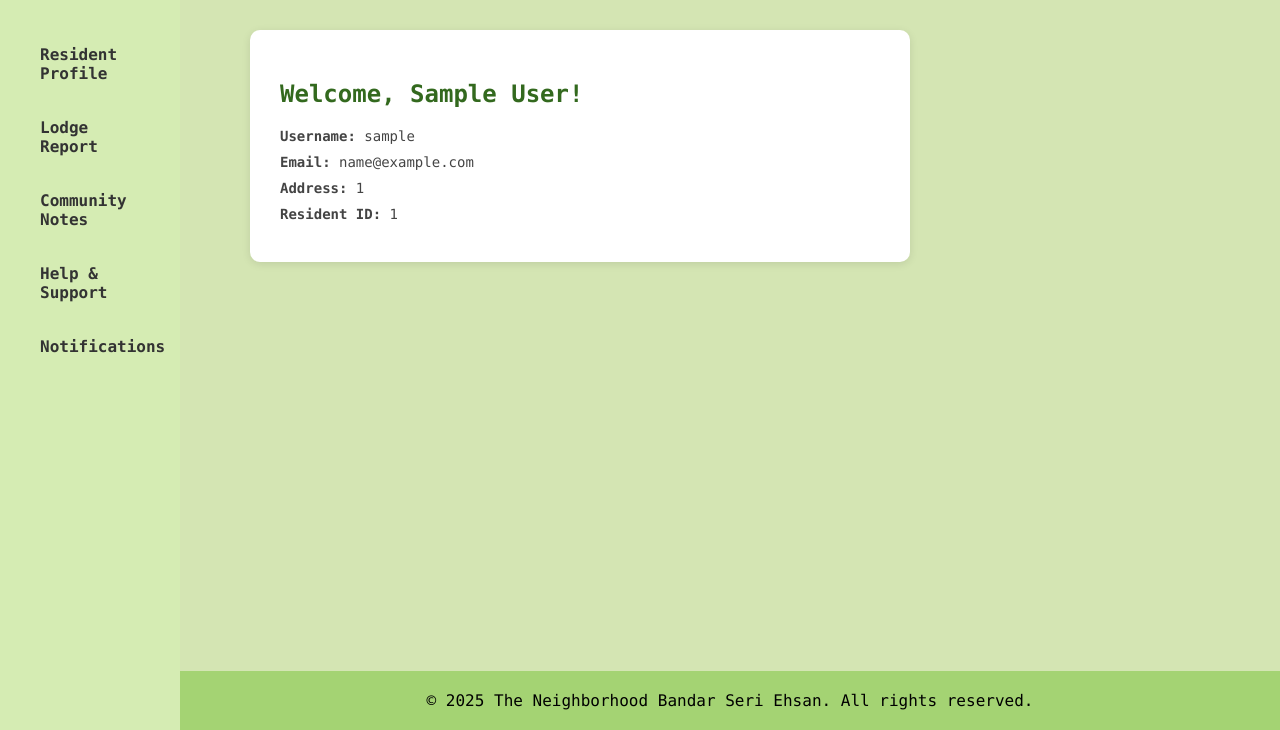
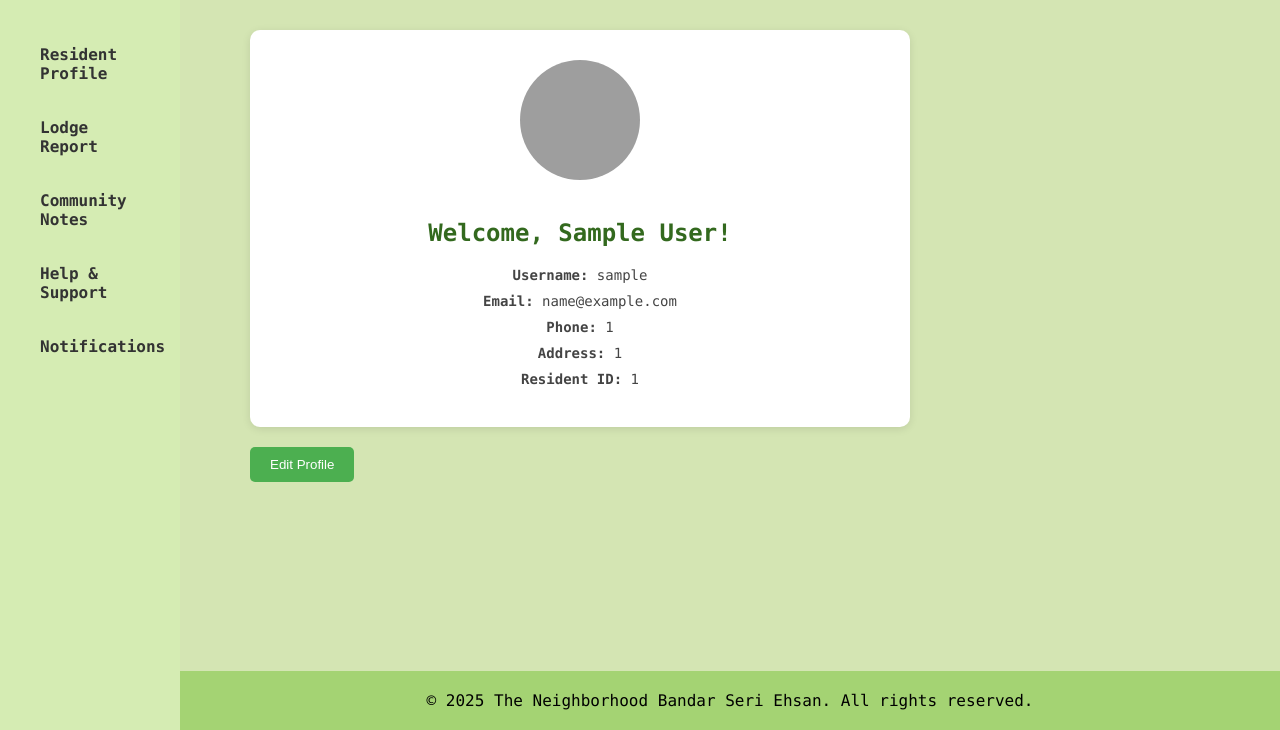
Before and after one commit to FeliciaTee/NeighbourhoodProject, a PHP site: page /resident.php in a window 1280 px wide. Shown: the part 70-800 px from the top of the page. Run offline with PHP 8.4, Linux system fonts and the light colour scheme; the visitor is signed in with stand-in values (Sample User, id 1); grey boxes are pictures that could not be loaded.

Commit message:
change resident.php and add updateprofile

```diff
--- a/resident.php
+++ b/resident.php
@@ -124,18 +124,87 @@ if (!isset($_SESSION['username'])) {
 </div>
 
 <div class="main">
-    <div class="card">
+     <?php
+    if (isset($_SESSION['update_success'])) {
+        echo '<div style="background-color: #d4edda; color: #155724; padding: 15px; border-radius: 5px; margin-bottom: 15px; border: 1px solid #c3e6cb;">
+            Profile updated successfully!
+              </div>';
+        unset($_SESSION['update_success']);
+    }
+    ?>
+    <div class="card" style="text-align: center;">
+        <img src="uploads/<?php echo $_SESSION['profile_pic'] ?? 'default.jpeg'; ?>"
+             alt="Profile Picture"
+             style="width: 120px; height: 120px; border-radius: 50%; object-fit: cover; margin-bottom: 15px;">
+
         <h2>Welcome, <?php echo $_SESSION['name']; ?>!</h2>
         <p><strong>Username:</strong> <?php echo $_SESSION['username']; ?></p>
         <p><strong>Email:</strong> <?php echo $_SESSION['email']; ?></p>
+         <p><strong>Phone:</strong> <?php echo $_SESSION['phone']; ?></p>
         <p><strong>Address:</strong> <?php echo $_SESSION['address']; ?></p>
         <p><strong>Resident ID:</strong> <?php echo $_SESSION['formatted_id']; ?></p>
     </div>
+
+<div style="margin-top: 20px;">
+    <button onclick="document.getElementById('editModal').style.display='block'"
+        style="padding: 10px 20px; background-color: #4CAF50; color: white; border: none; border-radius: 5px; cursor: pointer;">
+        Edit Profile
+    </button>
 </div>
+</div>
+
+
 
 <footer>
     &copy; 2025 The Neighborhood Bandar Seri Ehsan. All rights reserved.
 </footer>
 
+<!-- modal -->
+<div id="editModal" class="modal" style="display:none; position: fixed; z-index: 9999; left: 0; top: 0; width: 100%; height: 100%; overflow: auto; background-color: rgba(0,0,0,0.5);">
+  <div style="background-color: #fff; margin: 10% auto; padding: 30px; border-radius: 10px; width: 50%; position: relative;">
+    <span onclick="document.getElementById('editModal').style.display='none'"
+          style="position: absolute; top: 10px; right: 20px; font-size: 24px; font-weight: bold; cursor: pointer;">&times;</span>
+
+    <h3>Edit Profile</h3>
+    <form action="updateprofile.php" method="POST" enctype="multipart/form-data">
+        <label>Full Name:</label>
+        <input type="text" name="name" value="<?php echo $_SESSION['name']; ?>" required style="width: 100%; margin-bottom: 10px;"><br>
+
+        <label>Username:</label>
+        <input type="text" name="username" value="<?php echo $_SESSION['username']; ?>" required style="width: 100%; margin-bottom: 10px;"><br>
+
+    <label>Phone Number:</label>
+    <input type="text" name="phone" value="<?php echo $_SESSION['phone']; ?>" required style="width: 100%; margin-bottom: 10px;"><br>
+
+    <label>Email:</label>
+    <input type="email" name="email" value="<?php echo $_SESSION['email']; ?>" required style="width: 100%; margin-bottom: 10px;"><br>
+
+        <label>Address:</label>
+        <input type="text" name="address" value="<?php echo $_SESSION['address']; ?>" required style="width: 100%; margin-bottom: 10px;"><br>
+
+        <label>Change Profile Picture:</label>
+        <input type="file" name="profile_pic" accept="image/*" style="margin-bottom: 15px;"><br>
+
+        <button type="submit"
+            style="padding: 10px 20px; background-color: #4CAF50; color: white; border: none; border-radius: 5px; cursor: pointer;">
+            Save Changes
+        </button>
+    </form>
+  </div>
+</div>
+
+<script>
+window.onclick = function(event) {
+  const modal = document.getElementById('editModal');
+  if (event.target === modal) {
+    modal.style.display = "none";
+  }
+}
+</script>
+
 </body>
 </html>
+
+
+</body>
+</html>
```
Also changed, not shown: updateprofile.php (added, +70 -0 lines).
